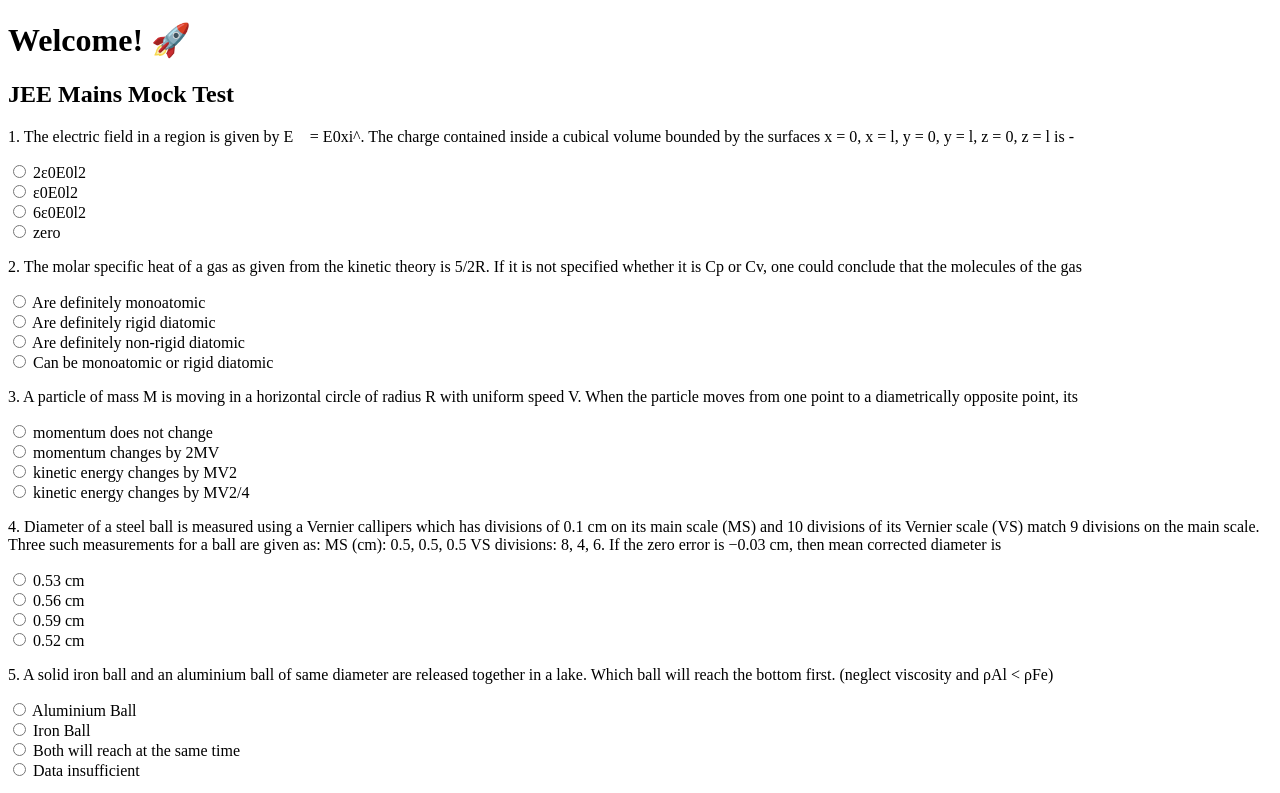
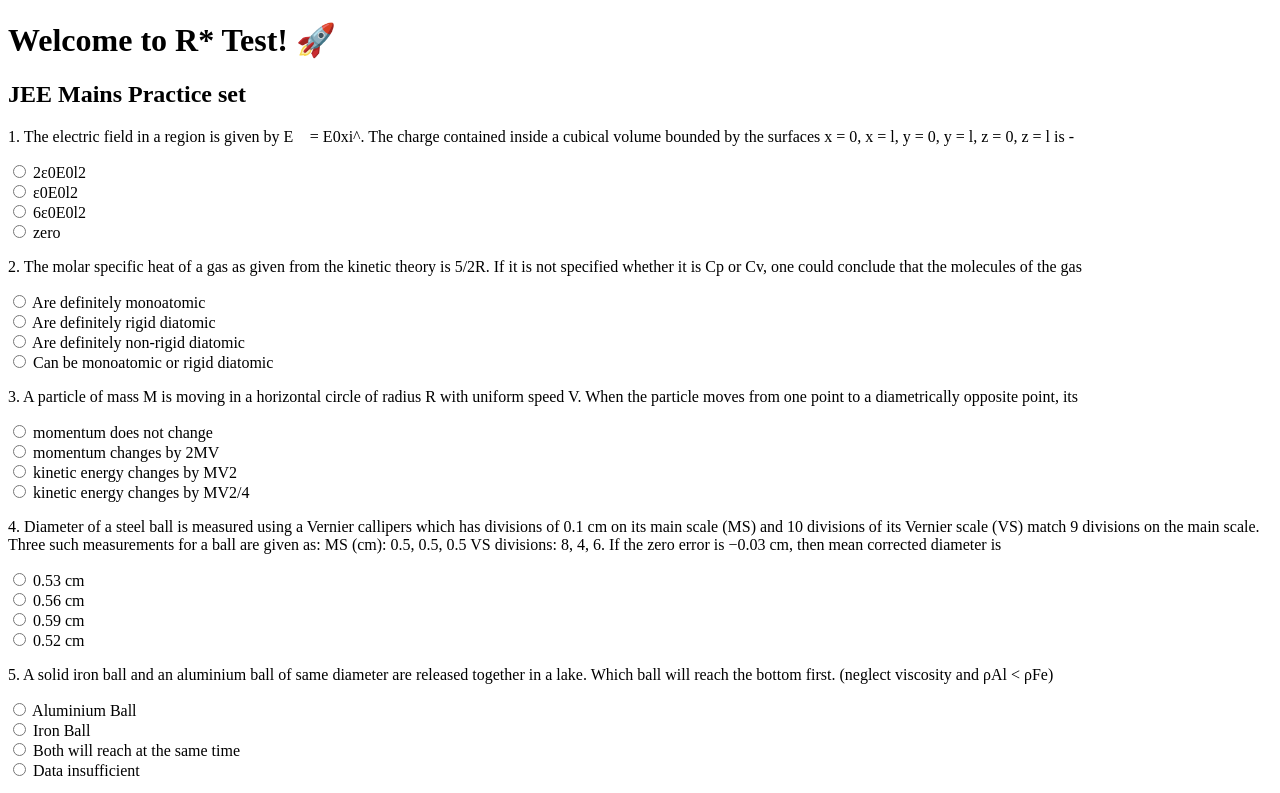
Before and after one commit to Ritixx/JEE-Demo-Test, a plain HTML site: page index.html in a window 1280 px wide. Shown: the top 793 px of the page. Drawn offline with Linux system fonts and the light colour scheme.

Commit message:
index.html

```diff
--- a/index.html
+++ b/index.html
@@ -7,8 +7,8 @@
     <title>JEE Mains Mock Test</title>
 </head>
 <body>
-    <h1>Welcome! 🚀</h1>
-    <h2>JEE Mains Mock Test</h2>
+    <h1>Welcome to R* Test! 🚀</h1>
+    <h2>JEE Mains Practice set</h2>
     <div id="quiz-container"></div>
     <button onclick="submitTest()">Submit Test</button>
     <div id="result"></div>
```
